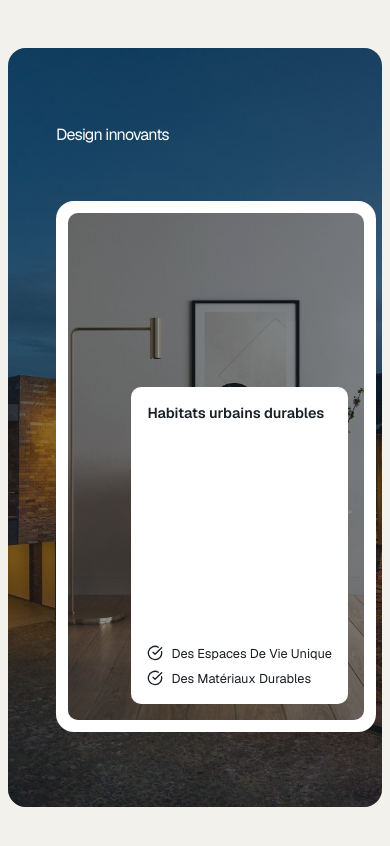
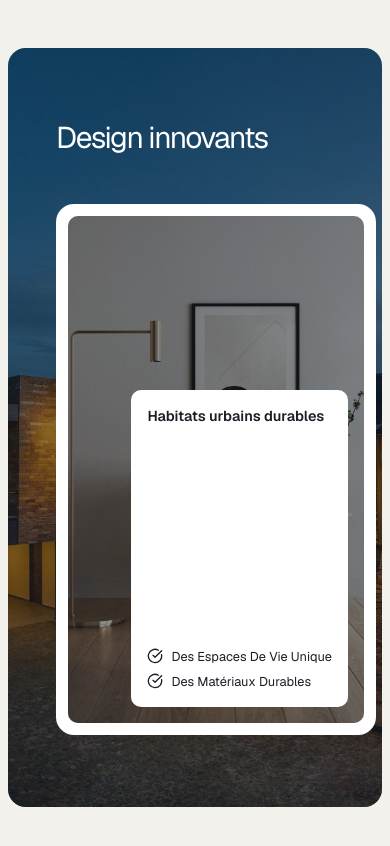
Before and after one commit to Ye180/terra-state, a Next.js app: page / in a window 390 px wide. Shown: the part 3640-4486 px from the top of the page. Built offline with nearby package versions, Linux system fonts and the light colour scheme; no server answers.

Commit message:
Add clsx and tailwind-merge dependencies and implement utility function

```diff
--- a/src/globals.css
+++ b/src/globals.css
@@ -248,7 +248,7 @@ body {
             @apply mx-auto p-12  w-full h-[90vh] lg:h-screen rounded-2xl relative overflow-hidden;
 
             h1 {
-                @apply font-normal text-white md:text-5xl lg:text-6xl tracking-tighter;
+                @apply font-normal text-white text-3xl md:text-5xl lg:text-6xl tracking-tighter;
             }
 
             .card-components {
```
